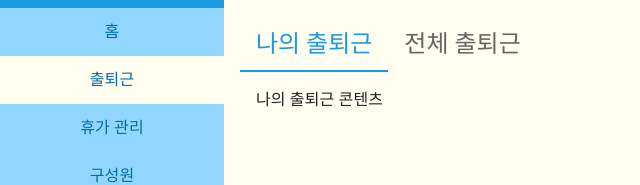
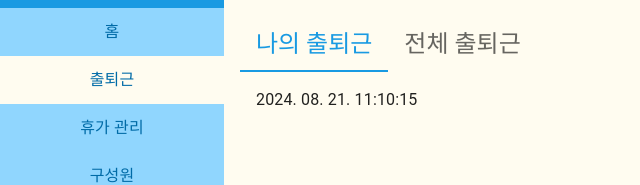
Before and after one commit to Fly-Flow/Flow-FE, a Next.js app: page /attendances in a window 1280 px wide. Shown: the top 185 px of the page, without its empty margins (0-640 px from the left). Built offline with nearby package versions, Linux system fonts and the light colour scheme.

Commit message:
feat: add current date time

```diff
--- a/src/components/Attendances/index.tsx
+++ b/src/components/Attendances/index.tsx
@@ -1,11 +1,30 @@
 "use client";
 
-import React, { useState } from "react";
+import React, { useEffect, useState } from "react";
 import BasicTabs from "../shared/BasicTabs";
 import { Box, Typography } from "@mui/material";
 
+function getCurrentDateTime() {
+  const now = new Date();
+  const date = new Intl.DateTimeFormat("ko-KR", {
+    year: "numeric",
+    month: "2-digit",
+    day: "2-digit",
+  }).format(now);
+
+  const time = new Intl.DateTimeFormat("ko-KR", {
+    hour: "2-digit",
+    minute: "2-digit",
+    second: "2-digit",
+    hour12: false,
+  }).format(now);
+
+  return `${date} ${time}`;
+}
+
 const Attendances: React.FC = () => {
   const [currentTab, setCurrentTab] = useState(0);
+  const [currentDateTime, setCurrentDateTime] = useState(getCurrentDateTime());
 
   const tabLabels = [
     <Typography key={currentTab} variant="h5">
@@ -16,11 +35,23 @@ const Attendances: React.FC = () => {
     </Typography>,
   ];
 
-  const renderMyContents = () => {
-    return <>나의 출퇴근 콘텐츠</>;
+  useEffect(() => {
+    const timer = setInterval(() => {
+      setCurrentDateTime(getCurrentDateTime());
+    }, 1000);
+
+    return () => clearInterval(timer);
+  }, []);
+
+  const renderMyAttendances = () => {
+    return (
+      <>
+        <Typography>{currentDateTime}</Typography>
+      </>
+    );
   };
 
-  const renderAllContents = () => {
+  const renderAllAttendances = () => {
     return <>전체 출퇴근 콘텐츠</>;
   };
 
@@ -37,8 +68,8 @@ const Attendances: React.FC = () => {
       />
       <Box>
         <Box sx={{ padding: "1rem" }}>
-          {currentTab === 0 && renderMyContents()}
-          {currentTab === 1 && renderAllContents()}
+          {currentTab === 0 && renderMyAttendances()}
+          {currentTab === 1 && renderAllAttendances()}
         </Box>
       </Box>
     </Box>
```
